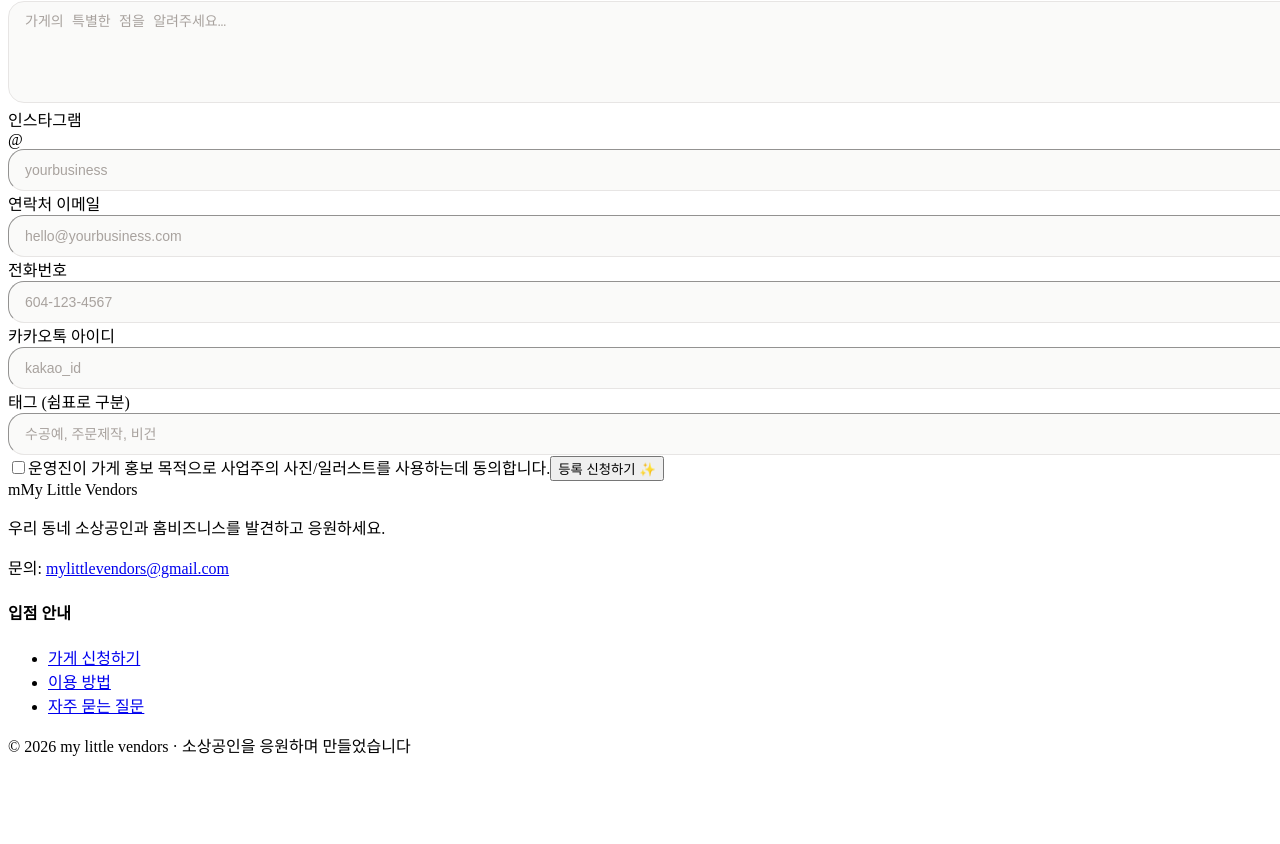
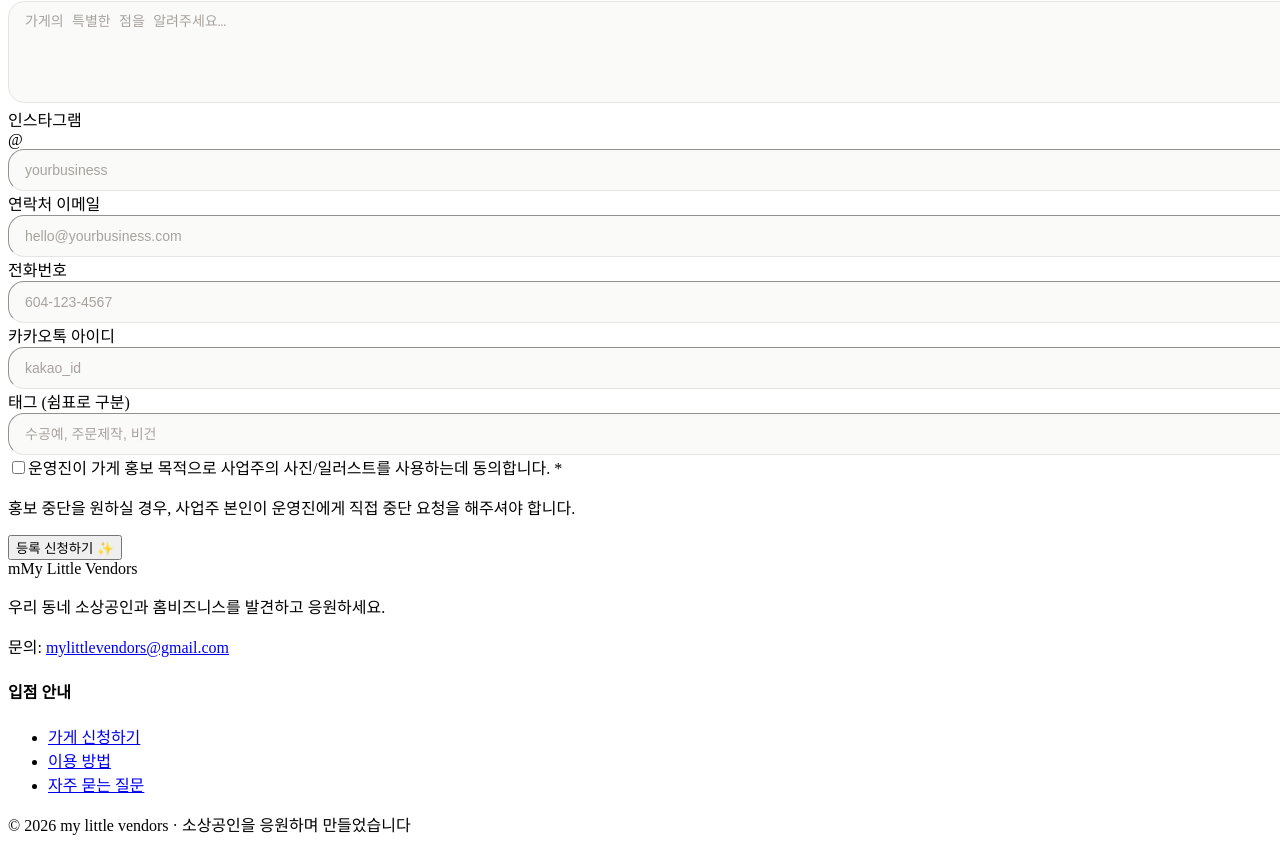
Before and after one commit to pluus/my_little_vendors, a Nuxt app: page /submit in a window 1280 px wide. Shown: the part 4292-5136 px from the top of the page. Before the commit the page ends 5057 px from the top, so only its background shows below. Built offline with nearby package versions, Linux system fonts and the light colour scheme; no server answers.

Commit message:
submit rules

```diff
--- a/app/pages/submit.vue
+++ b/app/pages/submit.vue
@@ -168,6 +168,7 @@
         />
       </div>
 
+      <div>
         <label class="flex items-start gap-2 text-sm text-stone-600">
           <input
             v-model="form.consent"
@@ -177,9 +178,14 @@
           />
           <span
             >운영진이 가게 홍보 목적으로 사업주의 사진/일러스트를 사용하는데
-          동의합니다.</span
+            동의합니다. <span class="text-rose-400">*</span></span
           >
         </label>
+        <p class="mt-2 text-xs text-stone-400 leading-relaxed">
+          홍보 중단을 원하실 경우, 사업주 본인이 운영진에게 직접 중단 요청을
+          해주셔야 합니다.
+        </p>
+      </div>
 
       <p v-if="submitError" class="text-sm text-rose-500">{{ submitError }}</p>
 
@@ -219,6 +225,11 @@
 });
 
 async function submit() {
+  if (!form.consent) {
+    submitError.value = "사진/일러스트 사용 동의가 필요해요.";
+    return;
+  }
+
   if (!supabase || !isConfigured) {
     submitError.value = "잠시 후 다시 시도해주세요.";
     return;
```
Lines whose indentation alone changed are shown as unchanged.
